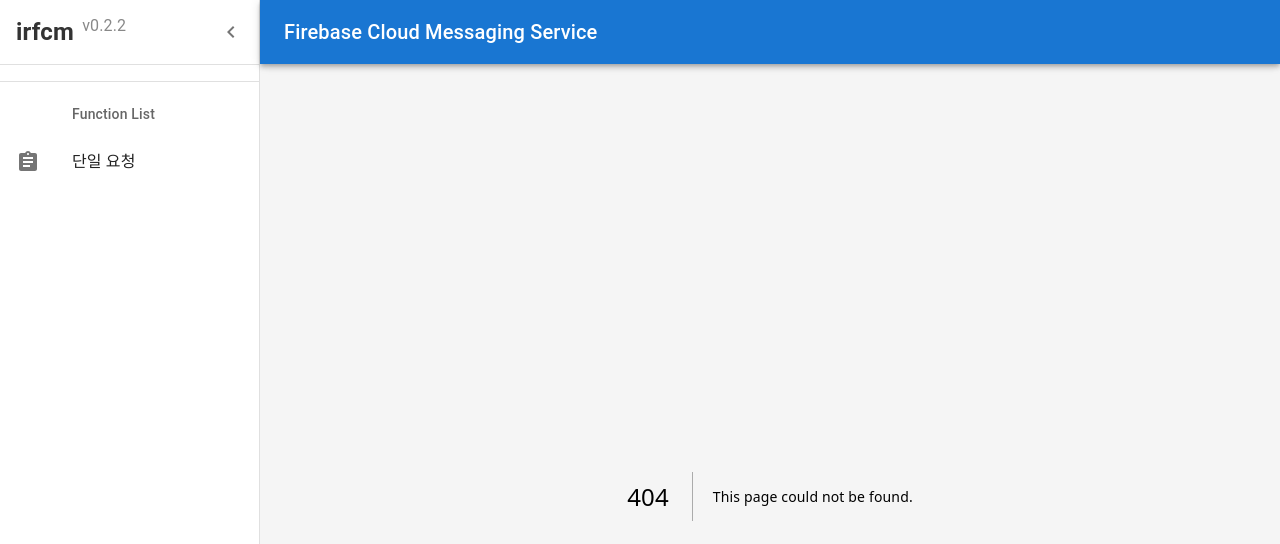
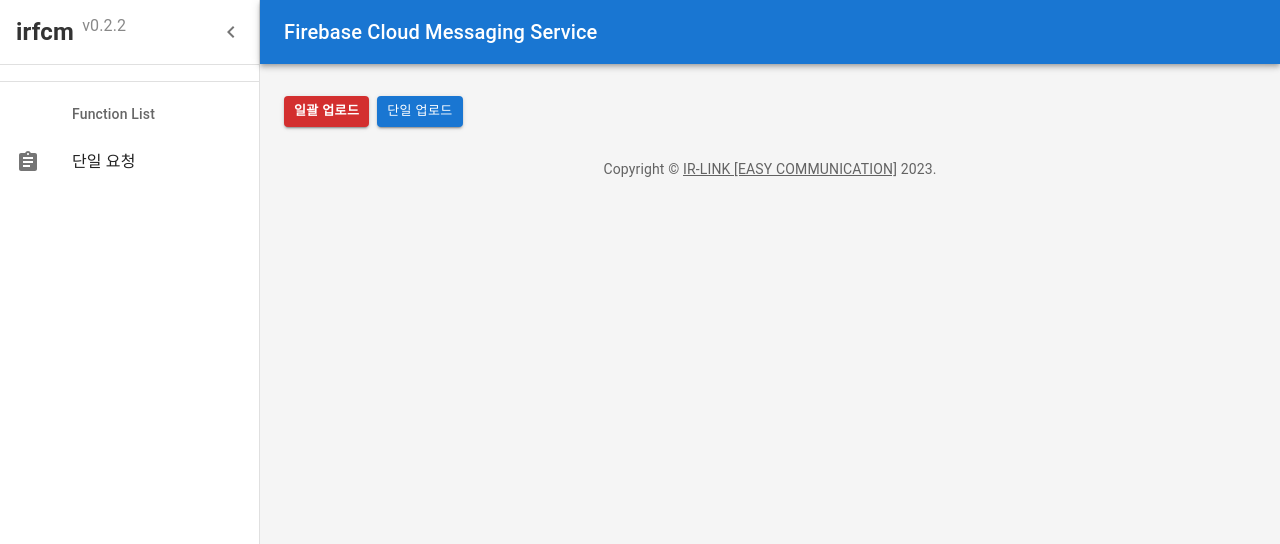
Before and after one commit to irlink-dev/irfcm, a Next.js app: page /1/batch/upload in a window 1280 px wide. Before the commit this address had no page. Shown: the top 544 px of the page. Built offline with nearby package versions, Linux system fonts and the light colour scheme.

Commit message:
add: 일괄 업로드 페이지

```diff
--- /dev/null
+++ b/src/app/[client]/batch/upload/page.tsx
@@ -0,0 +1,38 @@
+'use client'
+
+import { Box, Button } from '@mui/material'
+
+const BatchUploadPage = () => {
+  return (
+    <Box
+      sx={{
+        display: 'flex',
+        alignItems: 'center',
+        gap: 1,
+      }}
+    >
+      <Button
+        variant="contained"
+        color="error"
+        sx={{ fontWeight: 600 }}
+        size="small"
+        onClick={() => console.log('일괄 업로드')}
+      >
+        일괄 업로드
+      </Button>
+
+      <Button
+        variant="contained"
+        color="primary"
+        size="small"
+        onClick={() => {
+          console.log('단일 업로드')
+        }}
+      >
+        단일 업로드
+      </Button>
+    </Box>
+  )
+}
+
+export default BatchUploadPage
```
